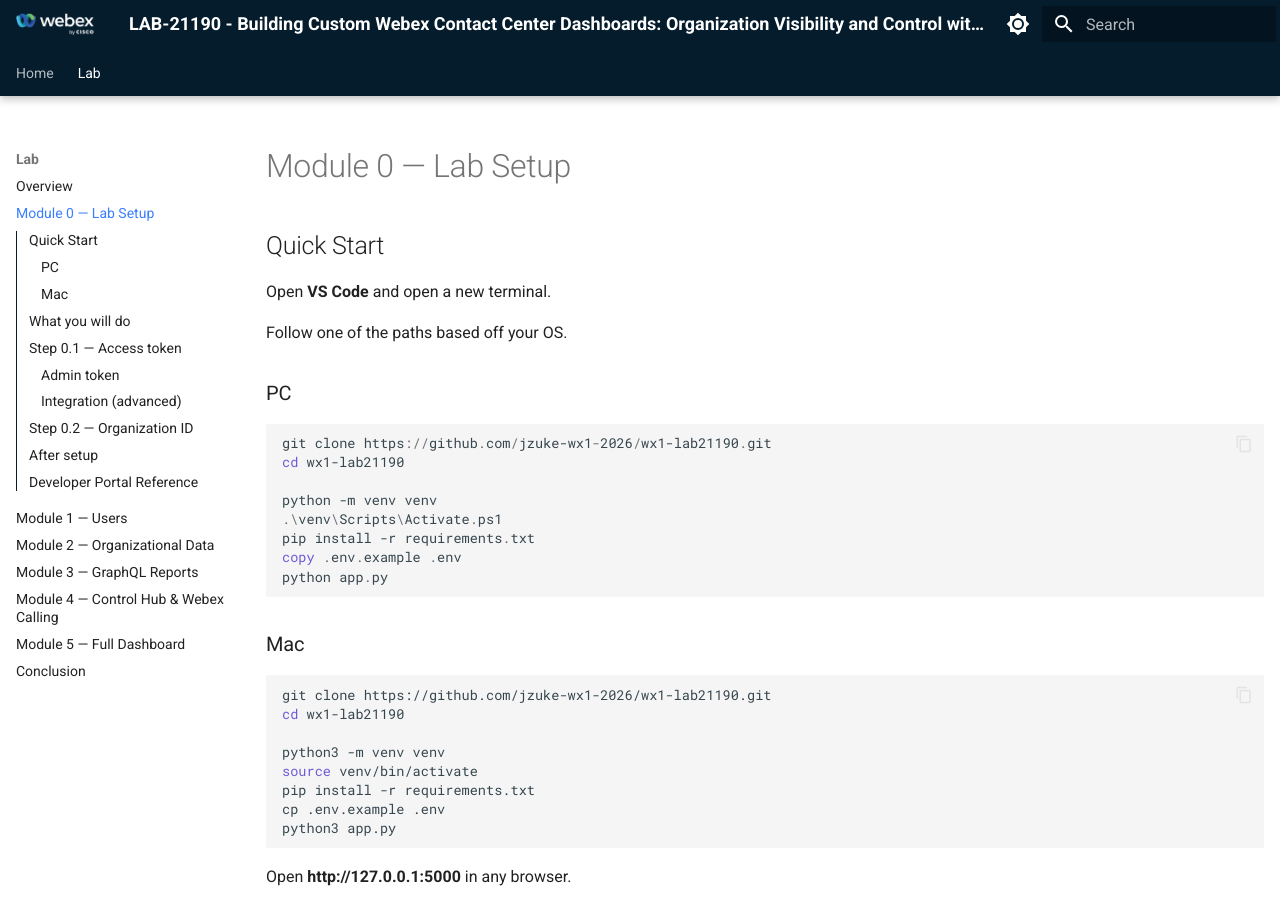
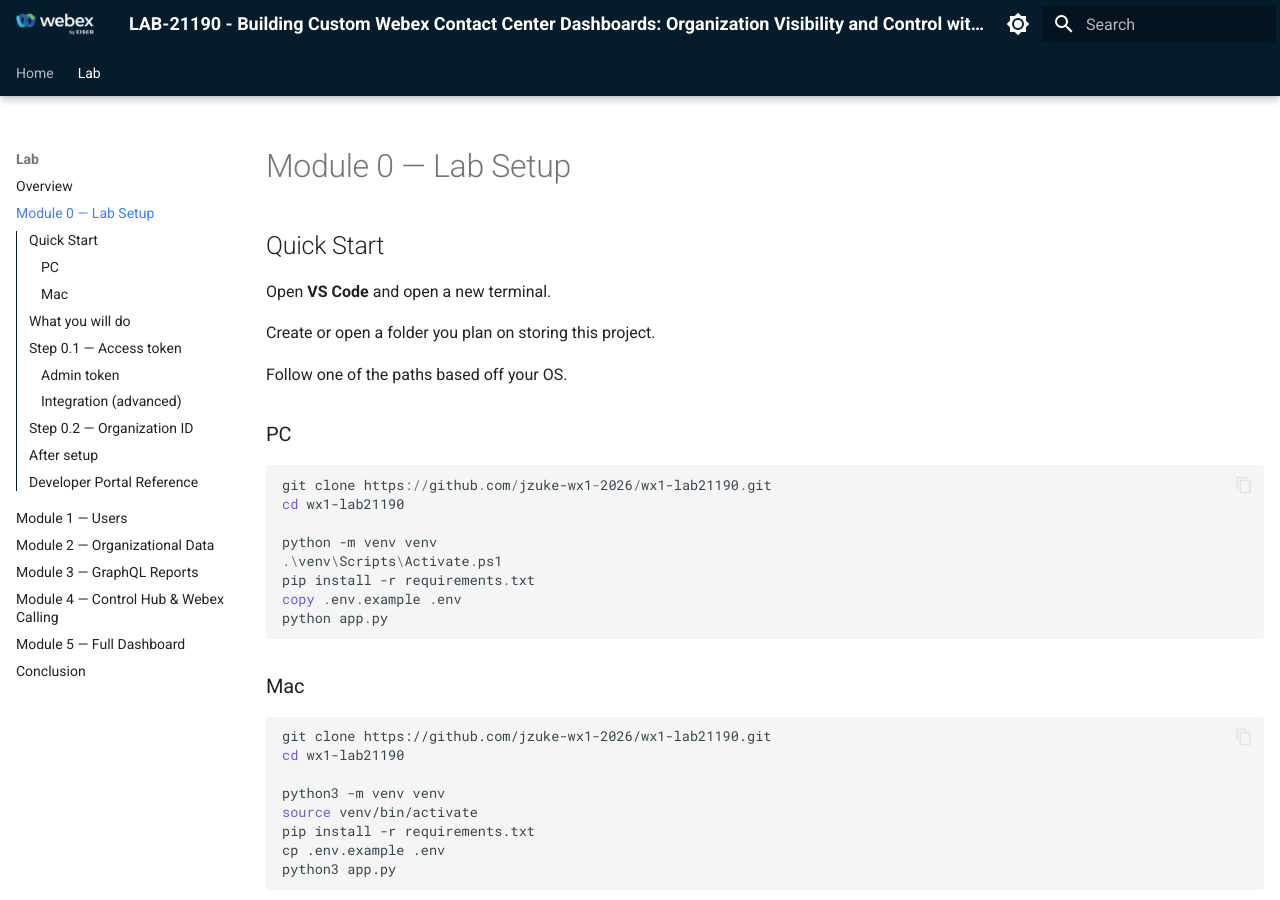
Before and after one commit to WebexCC-SA/LAB-21190, an MkDocs documentation site: the page built from docs/module0_setup.md, in a window 1280 px wide and 900 px high. Built offline with MkDocs 1.6.1 and Material for MkDocs 9.7.7, drawn with Linux system fonts in a browser that asks for light colours.

Commit message:
Tell participants to pick a project folder before cloning in Quick Start.
Co-authored-by: Cursor <cursoragent@cursor.com>

```diff
--- a/docs/module0_setup.md
+++ b/docs/module0_setup.md
@@ -3,6 +3,8 @@
 ## Quick Start
 
 Open **VS Code** and open a new terminal.
+
+Create or open a folder you plan on storing this project.
 
 Follow one of the paths based off your OS.
 
```
